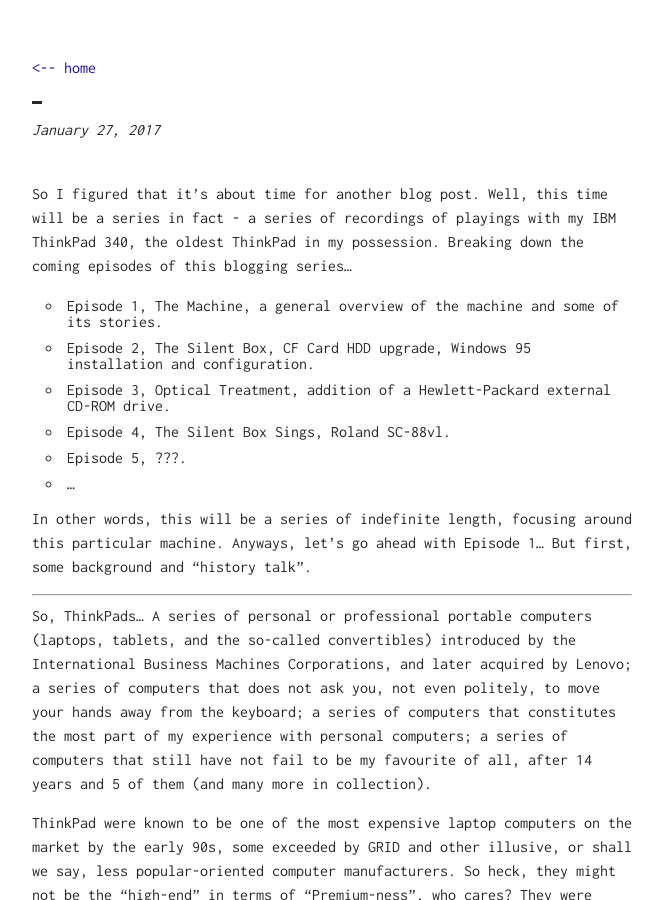
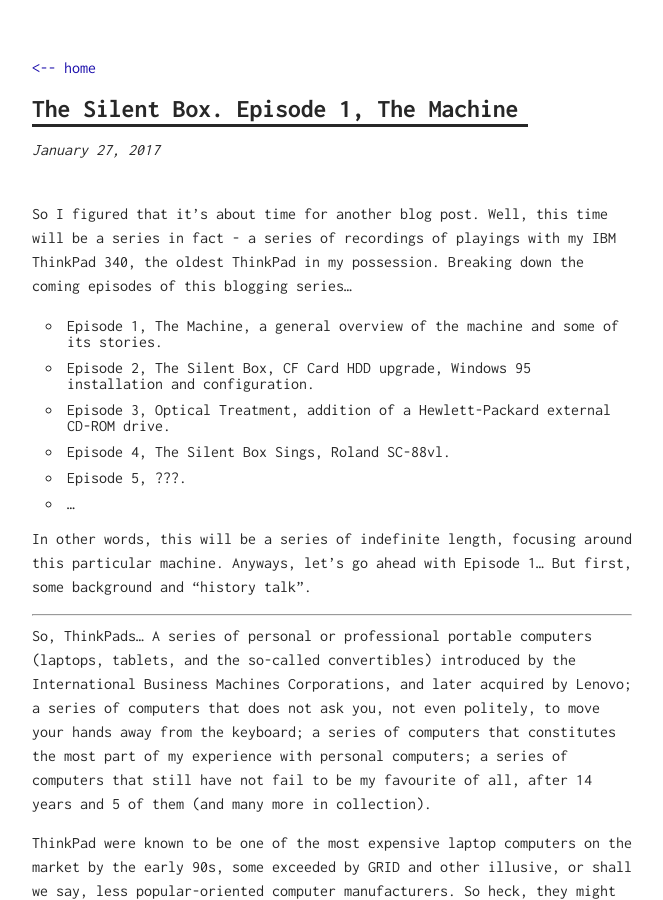
Before and after one commit to MingcongBai/MingcongBai.github.io, a Jekyll site: the page built from _posts/2017-01-27-ibm-thinkpad-340-episode-1.md, in a window 1280 px wide and 900 px high. Shown: the whole window, without its empty margins (308-971 px from the left). Built offline with Jekyll 4.4.1, drawn with Linux system fonts in a browser that asks for light colours; our own code applies the rules of GitHub Pages for plain Markdown files.

Commit message:
posts: still cant take colomns...

```diff
--- a/_posts/2017-01-27-ibm-thinkpad-340-episode-1.md
+++ b/_posts/2017-01-27-ibm-thinkpad-340-episode-1.md
@@ -1,6 +1,6 @@
 ---
 layout: post
-title: The Silent Box: Episode 1, The Machine
+title: The Silent Box. Episode 1, The Machine
 ---
 
 So I figured that it's about time for another blog post. Well, this time will be
```
